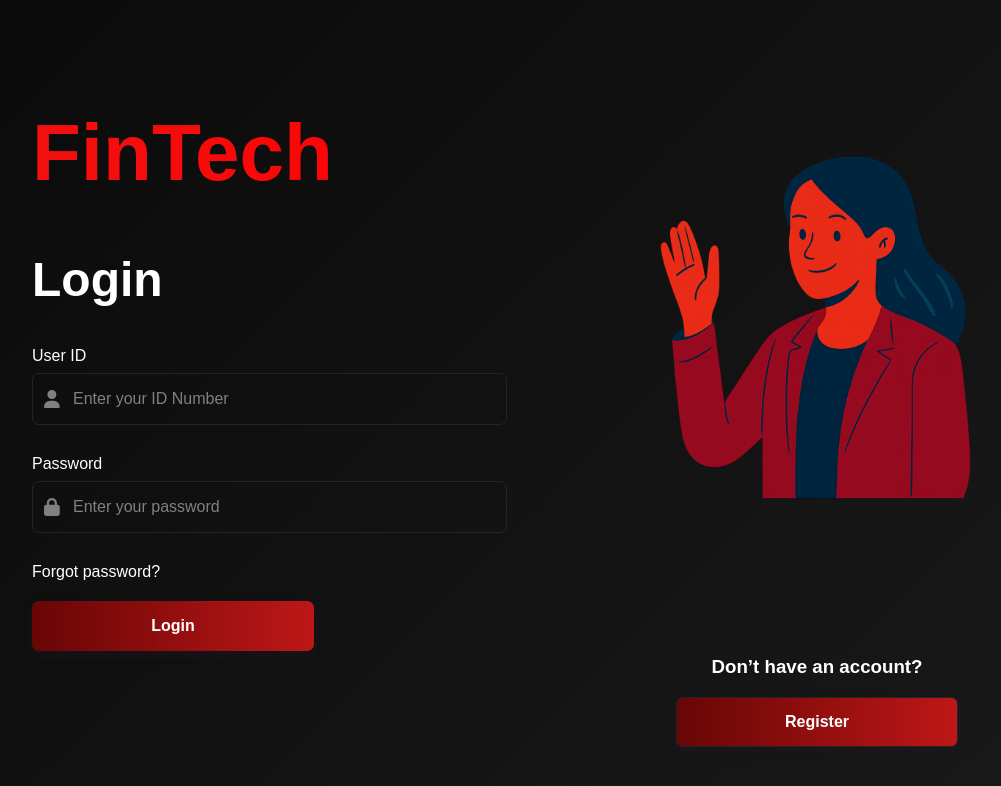
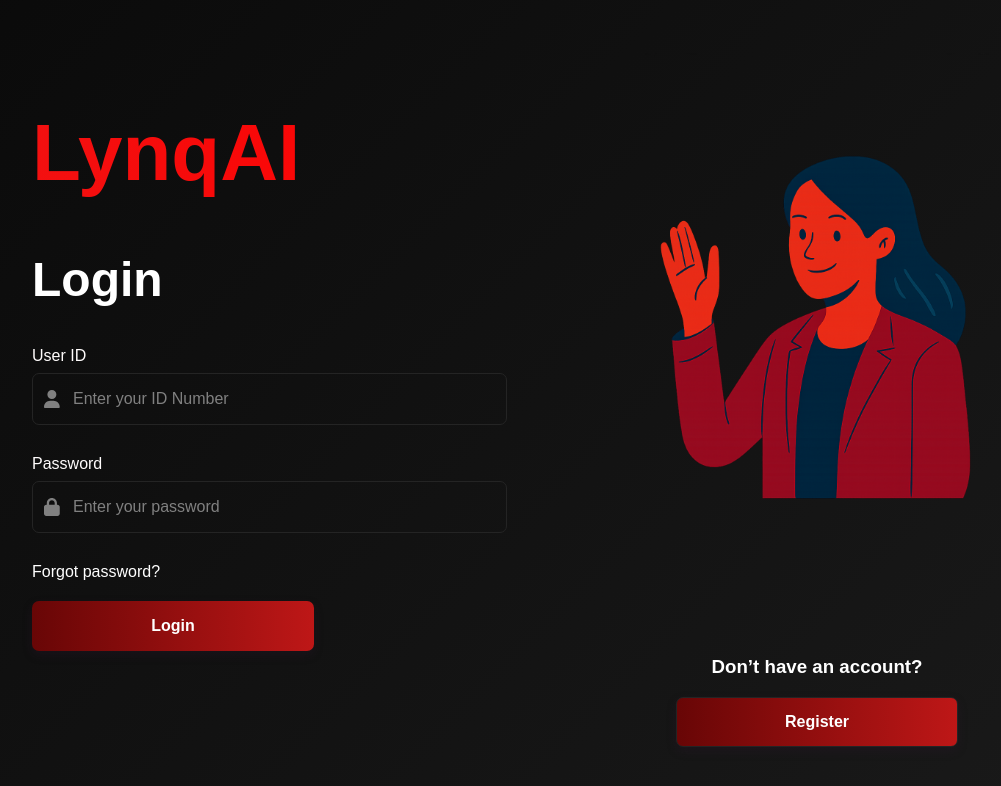
Before and after one commit to R-B-Devs/FinTech, a React (Create React App) app in the folder client/: page /login in a window 1280 px wide. Shown: the top 786 px of the page, without its empty margins (98-1099 px from the left). Built offline with nearby package versions, Linux system fonts and the light colour scheme; the HTML template or start-up script is replaced by a standard one.

Commit message:
Title colour

```diff
--- a/client/src/pages/LoginPage.jsx
+++ b/client/src/pages/LoginPage.jsx
@@ -18,7 +18,7 @@ const LoginPage = () => {
 
         {/* Left: Login Form Section */}
         <div className="login-form-section">
-          <h1 className="brand-title">FinTech</h1>
+          <h1 className="brand-title">LynqAI</h1>
           <h2 className="form-title">Login</h2>
 
           <div className="form-fields">
```
